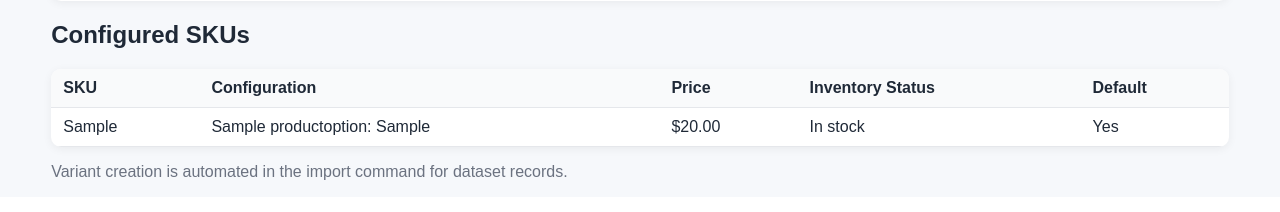
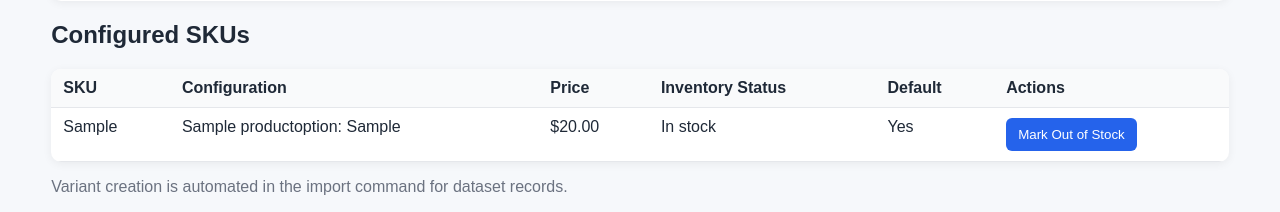
Before and after one commit to Ludwig0/Online-shopping-mall, a Django app: page /admin-portal/products/1/edit/ in a window 1280 px wide. Shown: the part 1297-1509 px from the top of the page. Before the commit the page ends 1477 px from the top, so only its background shows below. Run offline with Django 5.2, Linux system fonts and the light colour scheme; tables that the repository leaves empty hold one stand-in row (values such as "Sample post").

Commit message:
add sku state change

```diff
--- a/shop/urls.py
+++ b/shop/urls.py
@@ -31,6 +31,7 @@ urlpatterns = [
     path('admin-portal/products/create/', views.admin_product_create, name='admin_product_create'),
     path('admin-portal/products/<int:product_id>/edit/', views.admin_product_edit, name='admin_product_edit'),
     path('admin-portal/products/<int:product_id>/toggle/', views.admin_product_toggle_active, name='admin_product_toggle_active'),
+    path('admin-portal/variants/<int:variant_id>/toggle-stock/', views.admin_variant_toggle_stock, name='admin_variant_toggle_stock'),
 
     path('admin-portal/orders/', views.admin_order_list, name='admin_order_list'),
     path('admin-portal/orders/<int:order_id>/', views.admin_order_detail, name='admin_order_detail'),
--- a/shop/views.py
+++ b/shop/views.py
@@ -380,3 +380,19 @@ def admin_order_change_status(request, order_id, new_status):
     except ValueError as e:
         messages.error(request, str(e))
     return redirect('admin_order_detail', order_id=order.id)
+
+def admin_variant_toggle_stock(request, variant_id):
+    if request.method != 'POST':
+        return redirect('admin_product_list')
+
+    variant = get_object_or_404(ProductVariant.objects.select_related('product'), id=variant_id)
+
+    if variant.inventory_status == 'in_stock':
+        variant.inventory_status = 'out_of_stock'
+    else:
+        variant.inventory_status = 'in_stock'
+
+    variant.save(update_fields=['inventory_status'])
+    messages.success(request, f"Inventory updated: {variant.sku} is now {variant.get_inventory_status_display()}.")
+
+    return redirect('admin_product_edit', product_id=variant.product_id)
--- a/templates/shop/admin/product_form.html
+++ b/templates/shop/admin/product_form.html
@@ -31,6 +31,7 @@
           <th>Price</th>
           <th>Inventory Status</th>
           <th>Default</th>
+          <th>Actions</th>
         </tr>
       </thead>
       <tbody>
@@ -41,9 +42,17 @@
             <td>${{ v.effective_price }}</td>
             <td>{{ v.get_inventory_status_display }}</td>
             <td>{{ v.is_default|yesno:"Yes,No" }}</td>
+            <td>
+              <form method="post" action="{% url 'admin_variant_toggle_stock' v.id %}" class="inline-form">
+                {% csrf_token %}
+                <button type="submit">
+                  {% if v.inventory_status == 'in_stock' %}Mark Out of Stock{% else %}Mark In Stock{% endif %}
+                </button>
+              </form>
+            </td>
           </tr>
         {% empty %}
-          <tr><td colspan="5">No variants configured.</td></tr>
+          <tr><td colspan="6">No variants configured.</td></tr>
         {% endfor %}
       </tbody>
     </table>
```
